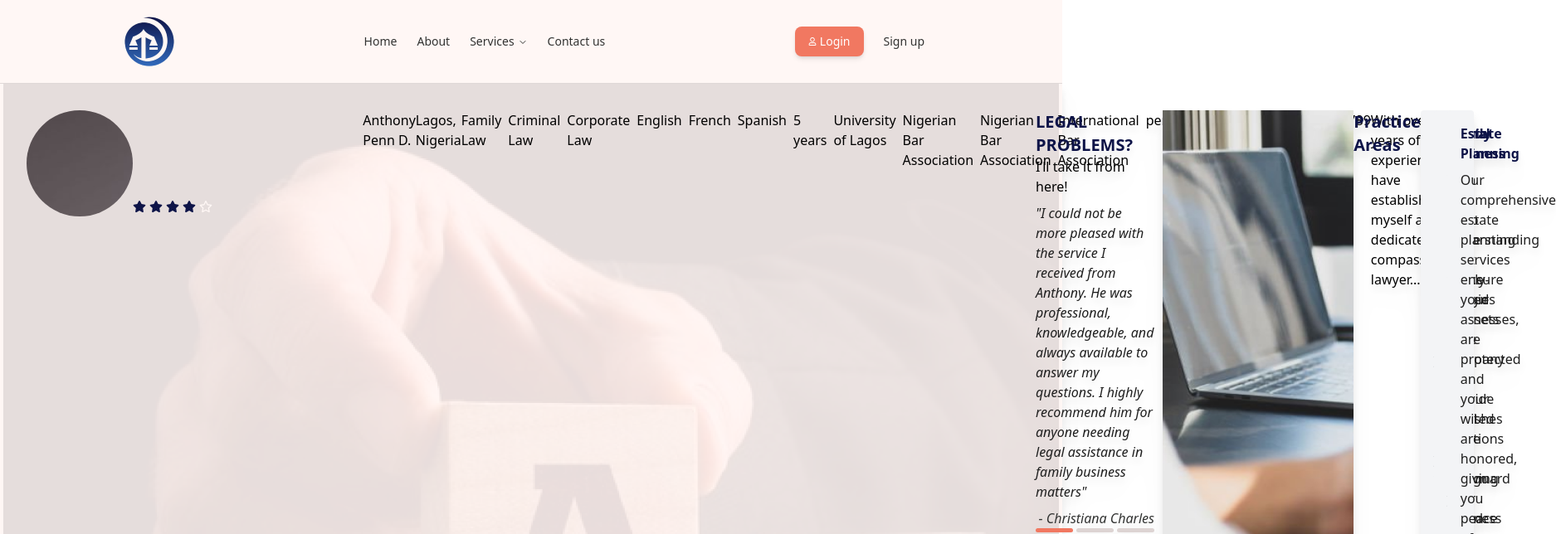
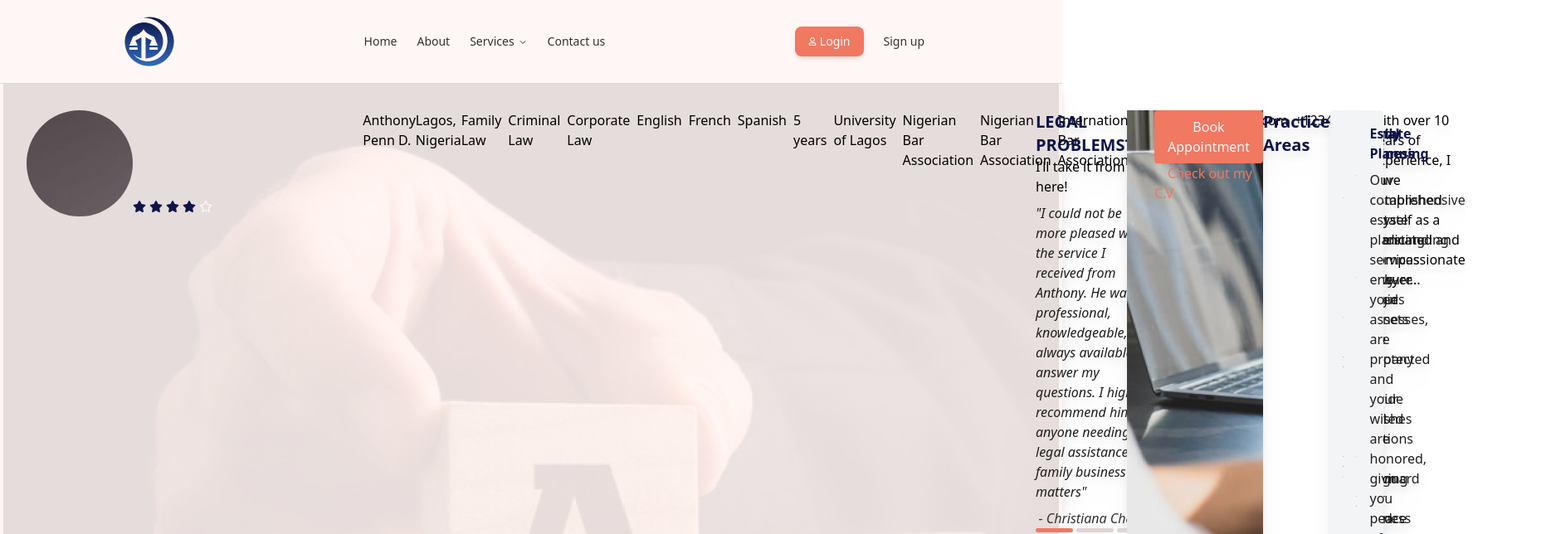
Before and after one commit to Project-legalease/legalease-client, a Next.js app: page /profile-page in a window 1280 px wide. Shown: the top 644 px of the page at 83% size, 1875 px wide, since content can reach past the window. Built offline with nearby package versions, Linux system fonts and the light colour scheme; a web font is replaced by a local one.

Commit message:
Minor correction to legal-problems.tsx

```diff
--- a/components/profile-page/legal-problems.tsx
+++ b/components/profile-page/legal-problems.tsx
@@ -29,11 +29,13 @@ function LegalProblemSection() {
           </div>
         </div>
         <div className="flex gap-4 mb-8">
-          <div className="bg-[url('/images/book-appointment-bg.png')] opacity-10 bg-cover z-0"></div>
-          <button className="bg-primary-orange61 text-primary-whiteF5 px-4 py-2 rounded">Book Appointment</button>
-          <Link href={"/checkout-cv"} className="text-primary-orange61 px-4 py-2">
-            Check out my C.V
-          </Link>
+          <div className="absolute top-0 left-0 bg-[url('/images/book-appointment-bg.png')] opacity-10 bg-cover z-0"></div>
+          <div className="relative z-10">
+            <button className="bg-primary-orange61 text-primary-whiteF5 px-4 py-2 rounded">Book Appointment</button>
+            <Link href={"/checkout-cv"} className="text-primary-orange61 px-4 py-2">
+              Check out my C.V
+            </Link>
+          </div>
         </div>
       </div>
       <div className="bg-[url('/images/book-appointment-bg2.png')] w-3/5"></div>
```
